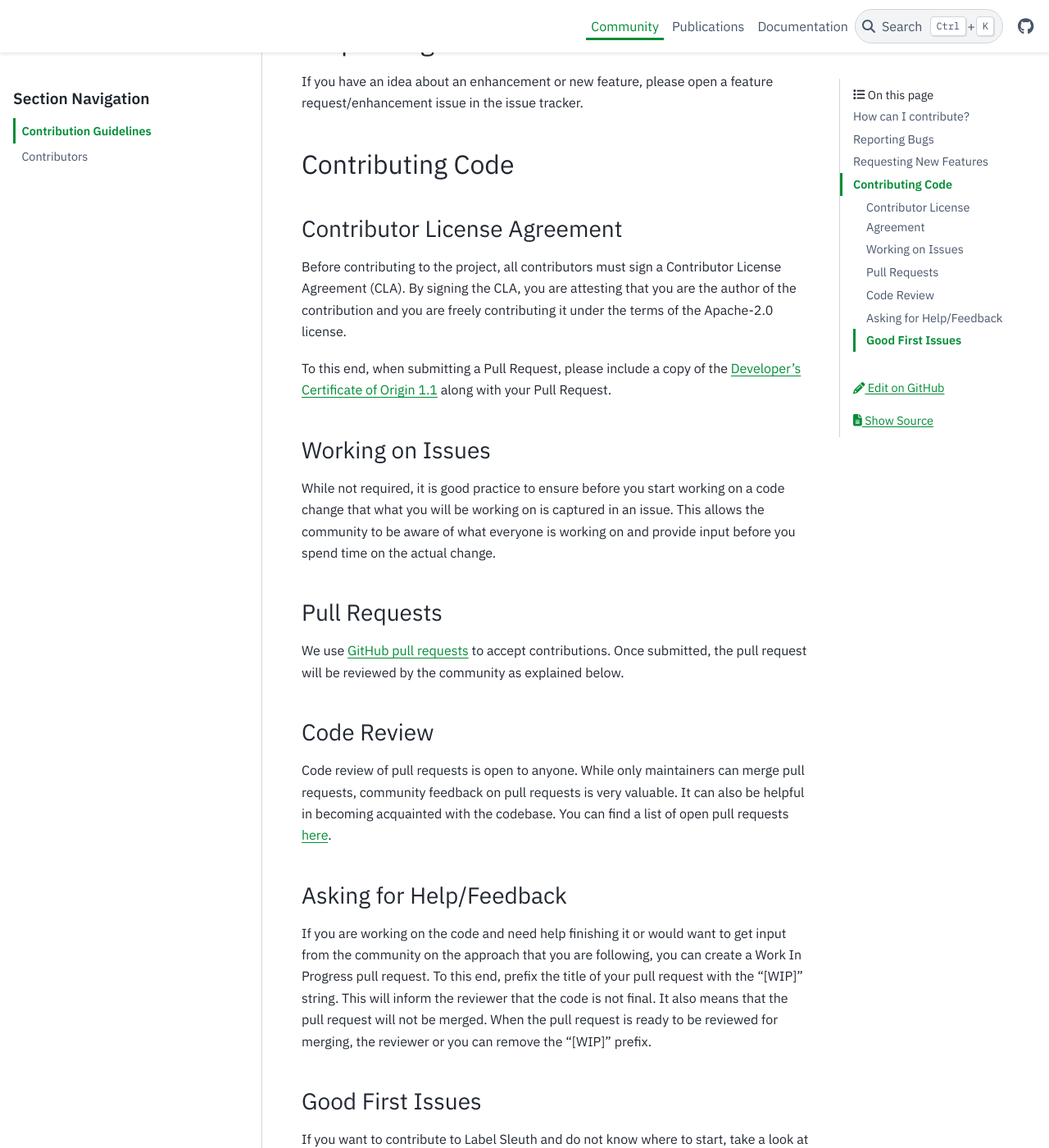
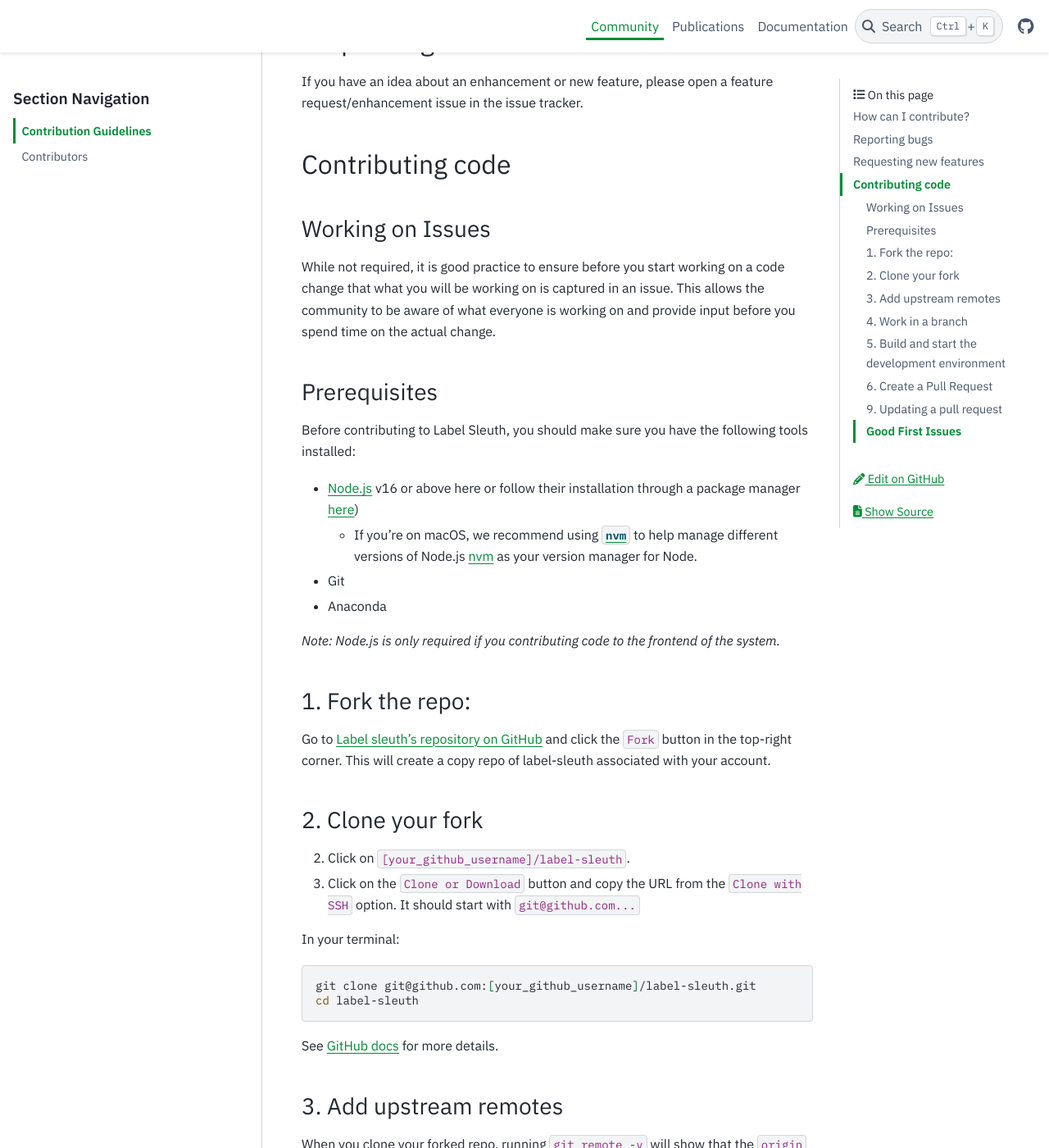
Before and after one commit to label-sleuth/label-sleuth.org, a Sphinx documentation site: the page built from docs/contributing.md, in a window 1280 px wide and 1400 px high, scrolled down 707 px. Shown: the whole window at 82% size. Built offline with Sphinx 7.4.7 and the PyData theme 0.15.4, drawn with Linux system fonts in a browser that asks for light colours; some of the changed text lies outside the part shown.

Commit message:
Improve contribution guidelines

````diff
--- a/docs/contributing.md
+++ b/docs/contributing.md
@@ -5,41 +5,154 @@
 ## How can I contribute?
 
 There are multiple ways to contribute to the project:
+
 - [Report bugs](#reporting-bugs)
 - [Request new features](#requesting-new-features)
 - [Contribute code](#contributing-code)
 
-## Reporting Bugs
+## Reporting bugs
 
 To report a bug, please open a bug issue in the issue tracker. To make it easier for the community to address the issue, please provide a detailed description of it and include steps to reproduce it.
 
-## Requesting New Features
+## Requesting new features
 
 If you have an idea about an enhancement or new feature, please open a feature request/enhancement issue in the issue tracker.
 
-## Contributing Code
-
-### Contributor License Agreement
-
-Before contributing to the project, all contributors must sign a Contributor License Agreement (CLA). By signing the CLA, you are attesting that you are the author of the contribution and you are freely contributing it under the terms of the Apache-2.0 license.
-
-To this end, when submitting a Pull Request, please include a copy of the [Developer's Certificate of Origin 1.1](https://elinux.org/Developer_Certificate_Of_Origin) along with your Pull Request.
+## Contributing code
 
 ### Working on Issues
 
 While not required, it is good practice to ensure before you start working on a code change that what you will be working on is captured in an issue. This allows the community to be aware of what everyone is working on and provide input before you spend time on the actual change.
 
-### Pull Requests
+### Prerequisites
+
+Before contributing to Label Sleuth, you should make sure you have the following tools
+installed:
+
+- [Node.js](https://nodejs.org/en/download/) v16 or above here or follow their
+  installation through a package manager
+  [here](https://nodejs.org/en/download/package-manager/))
+  - If you're on macOS, we recommend using
+    [`nvm`](https://github.com/nvm-sh/nvm) to help manage different versions of
+    Node.js [nvm](https://github.com/nvm-sh/nvm/blob/master/README.md) as your
+    version manager for Node.
+- Git
+- Anaconda
+
+_Note: Node.js is only required if you contributing code to the frontend of the system._
+
+### 1. Fork the repo:
+
+Go to
+[Label sleuth's repository on GitHub](https://github.com/label-sleuth/label-sleuth)
+and click the `Fork` button in the top-right corner. This will create a copy
+repo of label-sleuth associated with your account.
+
+### 2. Clone your fork
+
+2. Click on `[your_github_username]/label-sleuth`.
+3. Click on the `Clone or Download` button and copy the URL from the
+    `Clone with SSH` option. It should start with `git@github.com...`
+
+In your terminal:
+
+```sh
+git clone git@github.com:[your_github_username]/label-sleuth.git
+cd label-sleuth
+```
+
+See [GitHub docs](https://help.github.com/articles/fork-a-repo/) for more
+details.
+
+### 3. Add upstream remotes
+
+When you clone your forked repo, running `git remote -v` will show that the
+`origin` is pointing to your forked repo by default.
+
+Now you need to add the `label-sleuth/label-sleuth` repo as your upstream
+remote branch:
+
+```sh
+# Add the upstream remote to your repo
+git remote add upstream git@github.com:label-sleuth/label-sleuth.git
+
+# Verify the remote was added
+git remote -v
+```
+
+Your terminal should output something like this:
+
+```sh
+origin  [your forked repo] (fetch)
+origin  [your forked repo] (push)
+upstream    git@github.com:label-sleuth/label-sleuth.git (fetch)
+upstream    git@github.com:label-sleuth/label-sleuth.git (push)
+```
+
+### 4. Work in a branch
+
+When contributing to Label Sleuth, your work should always be done in a branch off of
+your repo, this is also how you will submit your pull request when your work is
+done.
+
+To create a new branch, ensure you are in your forked branch in your terminal
+and run:
+
+```sh
+git pull origin main
+git checkout -b {your-branch-name}
+```
+
+
+### 5. Build and start the development environment
+
+From the root directory of your fork, run:
+
+```sh
+#To install backend dependencies
+conda create --yes -n label-sleuth python=3.8
+conda activate label-sleuth
+pip install label-sleuth
+
+#To run the backend
+python -m label_sleuth.start_label_sleuth
+
+
+#To install frontend dependencies
+cd frontend
+npm install
+
+#To run the frontend in development mode
+npm start
+```
+
+The last version of the frontend is statically served by the backend, so if you aren't making any frontend contributions, frontend-related commands aren't required.
+
+### 6. Create a Pull Request
 
 We use [GitHub pull requests](https://docs.github.com/en/pull-requests/collaborating-with-pull-requests/proposing-changes-to-your-work-with-pull-requests/about-pull-requests) to accept contributions. Once submitted, the pull request will be reviewed by the community as explained below.
 
-### Code Review
+#### Developer Certificate of Origin
+
+Before contributing to the project, all contributors must sign a Developer Certificate of Origin (DCO). By signing the DCO, you are attesting that you are the author of the contribution and you are freely contributing it under the terms of the Apache-2.0 license.
+
+When you create the pull request, a bot will check if you have already signed the DCO. If not, it will block the pull request and ask you to do so.
+
+#### Code Review
 
 Code review of pull requests is open to anyone. While only maintainers can merge pull requests, community feedback on pull requests is very valuable. It can also be helpful in becoming acquainted with the codebase. You can find a list of open pull requests [here](https://github.com/label-sleuth/label-sleuth/pulls).
 
-### Asking for Help/Feedback
+#### Asking for Help/Feedback
 
-If you are working on the code and need help finishing it or would want to get input from the community on the approach that you are following, you can create a Work In Progress pull request. To this end, prefix the title of your pull request with the "[WIP]" string. This will inform the reviewer that the code is not final. It also means that the pull request will not be merged. When the pull request is ready to be reviewed for merging, the reviewer or you can remove the "[WIP]" prefix.
+If you are working on the code and need help finishing it or would want to get input from the community on the approach that you are following, you can create a Work In Progress pull request. To this end, when creating the Pull Request, select 'Create draft pull request' by clicking on the arrow next to 'Create pull request'. This will inform the reviewer that the code is not final. It also means that the pull request will not be merged. When the pull request is ready to be reviewed for merging, the reviewer or you can mark it as "Ready for review".
+
+### 9. Updating a pull request
+
+Stay up to date with the activity in your pull request. Contributors of Label Sleuth will be reviewing your work and making comments, asking questions and suggesting changes to be made before they merge your code.
+
+Your branch has to be updated with the main branch before merging it. Thus, anytime new changes are added to the main branch, you will have to update the branch you are working on. To do so, run `git merge origin main` or `git pull --rebase origin main`. The former will include a merge commit while the latter will re-write history by adding the new commits of main to your branch while maintaining a cleaner and linear commit history. If you think that your changes should be added into main without being squashed into a single commit, use the rebase approach.
+
+Once all revisions to your pull request are complete, a maintainer of Label Sleuth will merge your commits for you.
 
 ### Good First Issues
 
````
